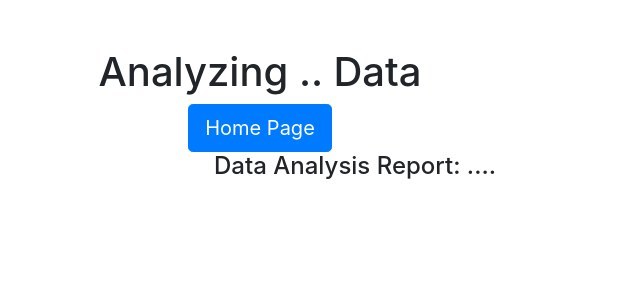
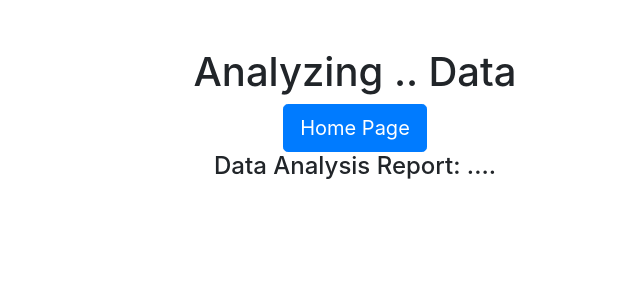
Before and after one commit to Tus261/app-ptdl1, a Django app: page /data_analysis in a window 1280 px wide. Shown: the part 56-356 px from the top of the page, without its empty margins (0-640 px from the left). Run offline with Django 3.2, Linux system fonts and the light colour scheme; some libraries are stand-ins or nearby versions.

Commit message:
edit lan n

```diff
--- a/ptdl/templates/pages/data_analysis.html
+++ b/ptdl/templates/pages/data_analysis.html
@@ -14,13 +14,13 @@
         </nav>
 
             <div class="row mt-5 ">
-                <div class="col-4 d-flex justify-content-center text-center">
+                <div class="col-md-6 text-center">
                     <h1>Analyzing .. Data</h1>
                 </div>
 
             </div>
             <div class="row">
-                <div class="col-4 d-flex justify-content-center text-center">
+                <div class="col-md-6 text-center">
                     <a href="/" class="btn btn-primary btn-lg">Home Page</a>
                 </div>
 
```
